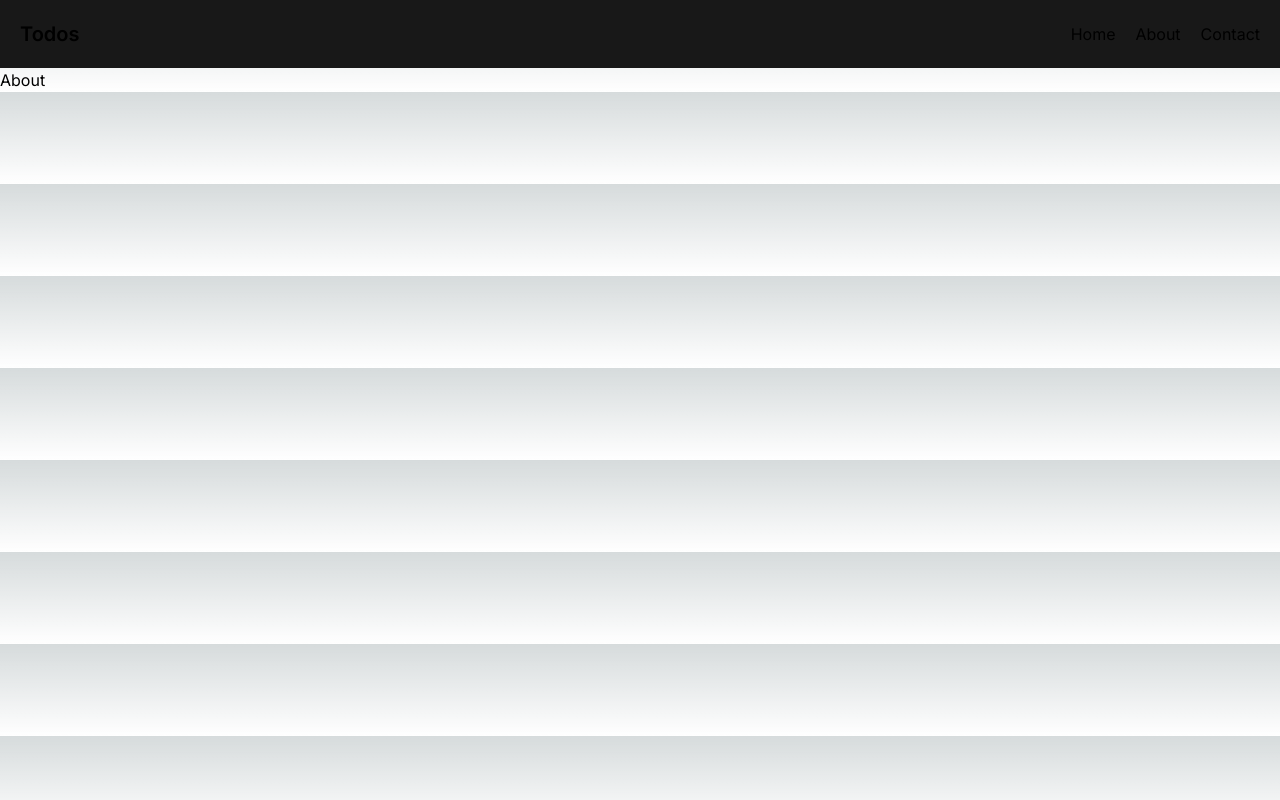
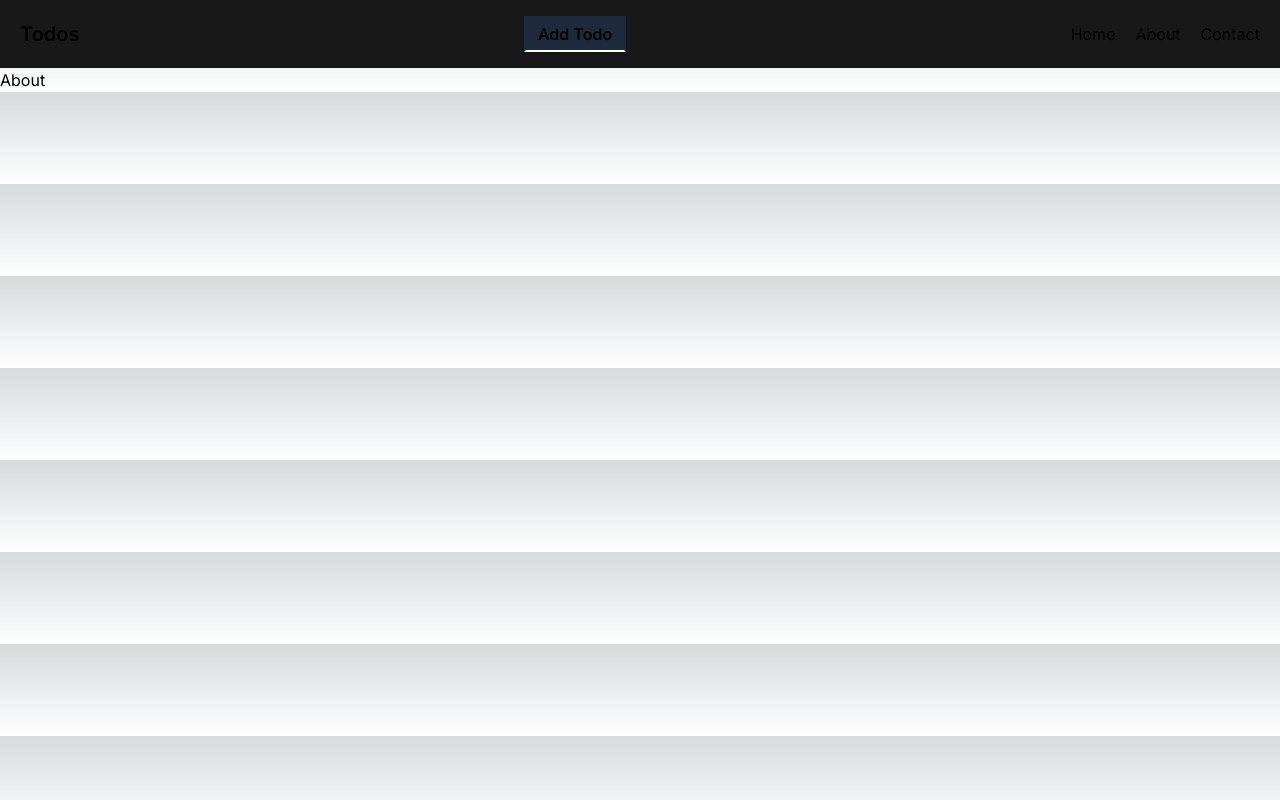
Before and after one commit to maahin2005/Simple_NEXTJS_Todo, a Next.js app: page /about in a window 1280 px wide. Built offline with nearby package versions, Linux system fonts and the light colour scheme.

Commit message:
Adding Button for creating New Todo

```diff
--- a/app/Components/Navbar.tsx
+++ b/app/Components/Navbar.tsx
@@ -1,11 +1,25 @@
+"use client";
+
 import Link from "next/link";
+import { useRouter } from "next/navigation";
 import React from "react";
 
 function Navbar() {
+  const router = useRouter();
+
+  const handleNavigate = () => {
+    router.push("/add-todo");
+  };
   return (
     <nav className="bg-[#181818]">
-      <div className="flex w-full justify-between p-5 items-center">
+      <div className="flex w-full justify-between p-4 px-5 items-center">
         <h1 className="text-xl font-semibold">Todos</h1>
+        <button
+          onClick={handleNavigate}
+          className="font-semibold border-2 border-transparent border-b-white hover:border-white px-3 p-1 bg-slate-800"
+        >
+          Add Todo
+        </button>
         <ul className="flex justify-between gap-5">
           <Link href={"/"}>
             <li>Home</li>
```
